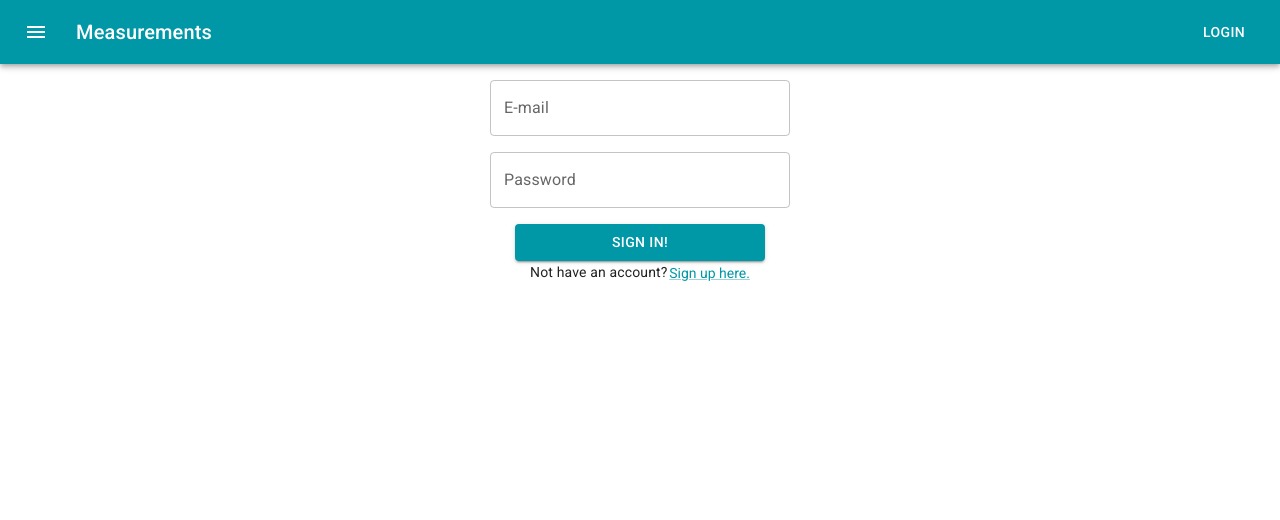
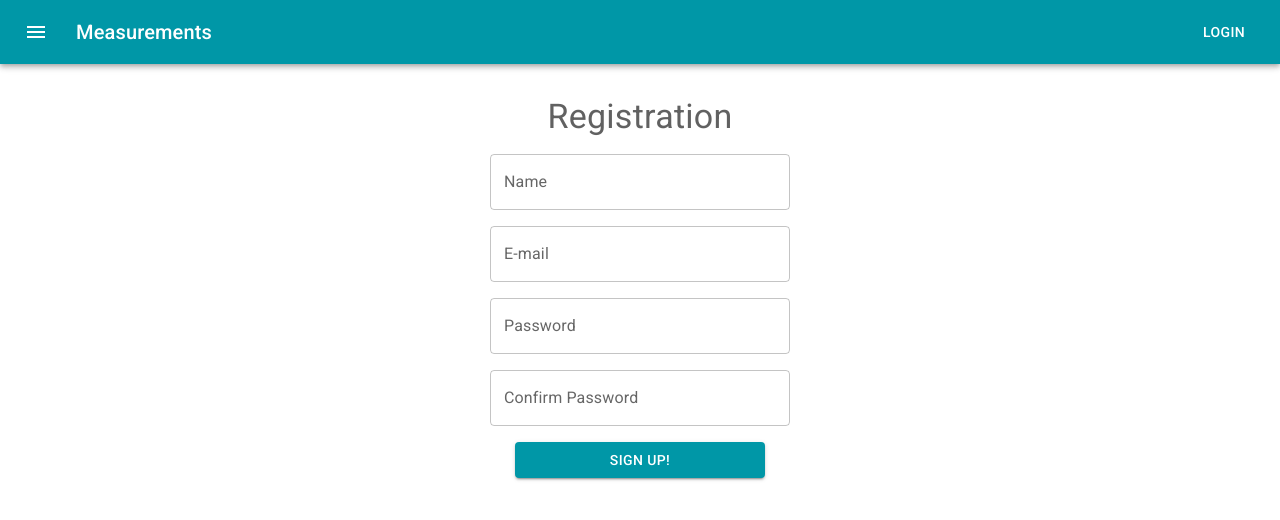
Before and after one commit to ikurowski/measurements, a React (Create React App) app: page /SignUp in a window 1280 px wide. Shown: the top 520 px of the page. Built offline with nearby package versions, Linux system fonts and the light colour scheme; no server answers.

Commit message:
added routing on landing login section

```diff
--- a/package.json
+++ b/package.json
@@ -14,6 +14,7 @@
     "formik": "^2.2.9",
     "react": "^17.0.2",
     "react-dom": "^17.0.2",
+    "react-router-dom": "^6.2.2",
     "react-scripts": "5.0.0",
     "sass": "^1.49.9",
     "web-vitals": "^2.1.4",
--- a/src/components/App.jsx
+++ b/src/components/App.jsx
@@ -13,7 +13,7 @@ import {
 } from '@mui/material';
 import theme from '../theme';
 import NavBar from './NavBar/NavBar';
-import SingUp from './SingUp/SingUp';
+import LandingPage from './LandingPage/LandingPage';
 
 export default function App() {
   return (
@@ -21,7 +21,7 @@ export default function App() {
       <CssBaseline />
       <NavBar />
       <Container maxWidth="sm">
-        <SingUp />
+        <LandingPage />
       </Container>
     </ThemeProvider>
   );
--- /dev/null
+++ b/src/components/LandingPage/LandingPage.jsx
@@ -0,0 +1,17 @@
+/* eslint-disable no-unused-vars */
+import React from 'react';
+import { BrowserRouter as Router, Routes, Route } from 'react-router-dom';
+import SignInForm from '../SignIn/SignInForm';
+import SignUpForm from '../SignUp/SignUpForm';
+
+export default function LandingPage() {
+  return (
+    <Router>
+      <Routes>
+        <Route path="/" element={<SignInForm />} />
+        <Route path="/SignUp" element={<SignUpForm />} />
+      </Routes>
+    </Router>
+
+  );
+}
--- a/src/components/NavBar/NavBar.jsx
+++ b/src/components/NavBar/NavBar.jsx
@@ -25,7 +25,7 @@ export default function NavBar() {
           <Typography variant="h6" component="div" sx={{ flexGrow: 1 }}>
             Measurements
           </Typography>
-          <Button color="inherit">Login</Button>
+          <Button href="/" color="inherit">Login</Button>
         </Toolbar>
       </AppBar>
     </Box>
--- /dev/null
+++ b/src/components/SignIn/SignInForm.jsx
@@ -0,0 +1,80 @@
+/* eslint-disable no-unused-vars */
+import {
+  Button,
+  TextField,
+  Typography,
+  Link,
+} from '@mui/material';
+
+import React from 'react';
+import { useFormik } from 'formik';
+import userValidationSchema from '../../validations/UserValidation';
+import { signIn } from '../../firebase';
+import SignInHeader from './SignInHeader';
+
+export default function SignInForm() {
+  const formik = useFormik({
+    initialValues: {
+      email: '', password: '',
+    },
+    onSubmit: (values) => {
+      console.log(JSON.stringify(values, null, 2));
+      signIn(values.email, values.password);
+    },
+    validationSchema: userValidationSchema,
+  });
+
+  return (
+    <>
+      <SignInHeader />
+      <form align="center" onSubmit={formik.handleSubmit}>
+        <div>
+          <TextField
+            sx={{ minWidth: 300, mt: 2 }}
+            id="emailSignIn"
+            name="email"
+            label="E-mail"
+            variant="outlined"
+            value={formik.values.email}
+            onChange={formik.handleChange}
+            error={formik.touched.email && Boolean(formik.errors.email)}
+            helperText={formik.touched.email && formik.errors.email}
+          />
+        </div>
+        <div>
+          <TextField
+            sx={{ minWidth: 300, mt: 2 }}
+            id="passwordSignIn"
+            name="password"
+            label="Password"
+            type="password"
+            variant="outlined"
+            value={formik.values.password}
+            onChange={formik.handleChange}
+            error={formik.touched.password && Boolean(formik.errors.password)}
+            helperText={formik.touched.password && formik.errors.password}
+          />
+        </div>
+        <Button sx={{ minWidth: 250, mt: 2, mb: 0.2 }} variant="contained" type="submit" id="buttonSignIn">
+          Sign In!
+        </Button>
+        <Typography variant="body2" color>
+          Not have an account?
+          <Link
+            sx={{ pl: 0.2 }}
+            href="/SignUp"
+            type="button"
+            // component="button"
+            // onClick={() => {
+            //   console.info("I'm a button.");
+            // }}
+          >
+            Sign up here.
+          </Link>
+        </Typography>
+      </form>
+
+    </>
+
+  );
+}
--- /dev/null
+++ b/src/components/SignIn/SignInHeader.jsx
@@ -0,0 +1,10 @@
+import React from 'react';
+import { Typography } from '@mui/material';
+
+export default function SignInHeader() {
+  return (
+    <Typography variant="h4" align="center" sx={{ mt: 4 }}>
+      Nice to see you!
+    </Typography>
+  );
+}
--- /dev/null
+++ b/src/components/SignUp/SignUpForm.jsx
@@ -0,0 +1,91 @@
+/* eslint-disable no-unused-vars */
+import React from 'react';
+import {
+  Button,
+  TextField,
+  Typography,
+  Link,
+} from '@mui/material';
+import { useFormik } from 'formik';
+import userValidationSchema from '../../validations/UserValidation';
+import { signUp } from '../../firebase';
+import SignUpHeader from './SignUpHeader';
+
+export default function SignUpForm() {
+  const formik = useFormik({
+    initialValues: {
+      name: '', email: '', password: '', confirmPassword: '',
+    },
+    onSubmit: (values) => {
+      console.log(JSON.stringify(values, null, 2));
+      signUp(values.email, values.password);
+    },
+    validationSchema: userValidationSchema,
+  });
+
+  return (
+    <>
+      <SignUpHeader />
+      <form align="center" onSubmit={formik.handleSubmit}>
+        <div>
+          <TextField
+            sx={{ minWidth: 300, mt: 2 }}
+            id="name"
+            name="name"
+            label="Name"
+            variant="outlined"
+            value={formik.values.name}
+            onChange={formik.handleChange}
+            error={formik.touched.name && Boolean(formik.errors.name)}
+            helperText={formik.touched.name && formik.errors.name}
+          />
+        </div>
+        <div>
+          <TextField
+            sx={{ minWidth: 300, mt: 2 }}
+            id="emailSignUp"
+            name="email"
+            label="E-mail"
+            variant="outlined"
+            value={formik.values.email}
+            onChange={formik.handleChange}
+            error={formik.touched.email && Boolean(formik.errors.email)}
+            helperText={formik.touched.email && formik.errors.email}
+          />
+        </div>
+        <div>
+          <TextField
+            sx={{ minWidth: 300, mt: 2 }}
+            id="passwordSignUp"
+            name="password"
+            label="Password"
+            type="password"
+            variant="outlined"
+            value={formik.values.password}
+            onChange={formik.handleChange}
+            error={formik.touched.password && Boolean(formik.errors.password)}
+            helperText={formik.touched.password && formik.errors.password}
+          />
+        </div>
+        <div>
+          <TextField
+            sx={{ minWidth: 300, mt: 2 }}
+            id="confirmPassword"
+            name="confirmPassword"
+            label="Confirm Password"
+            type="password"
+            variant="outlined"
+            value={formik.values.confirmPassword}
+            onChange={formik.handleChange}
+            error={formik.touched.confirmPassword && Boolean(formik.errors.confirmPassword)}
+            helperText={formik.touched.confirmPassword && formik.errors.confirmPassword}
+          />
+        </div>
+
+        <Button sx={{ minWidth: 250, mt: 2, mb: 0.2 }} variant="contained" type="submit" id="buttonSignUp">
+          Sign up!
+        </Button>
+      </form>
+    </>
+  );
+}
--- /dev/null
+++ b/src/components/SignUp/SignUpHeader.jsx
@@ -0,0 +1,10 @@
+import React from 'react';
+import { Typography } from '@mui/material';
+
+export default function SignUpHeader() {
+  return (
+    <Typography variant="h4" align="center" sx={{ mt: 4 }}>
+      Registration
+    </Typography>
+  );
+}
--- a/src/components/SingUp/SingUp.jsx
+++ /dev/null
@@ -1,70 +0,0 @@
-/* eslint-disable no-unused-vars */
-import React from 'react';
-import {
-  Button,
-  TextField,
-  Typography,
-  Link,
-} from '@mui/material';
-import { useFormik, Formik } from 'formik';
-import userValidationSchema from '../../validations/UserValidation';
-
-export default function SingUp() {
-  const formik = useFormik({
-    initialValues: { email: '', password: '' },
-    onSubmit: (values) => {
-      console.log(JSON.stringify(values));
-      // alert(JSON.stringify(values, null, 2));
-    },
-    validationSchema: userValidationSchema,
-  });
-
-  return (
-    <form align="center" onSubmit={formik.handleSubmit}>
-      <div>
-        <TextField
-          sx={{ minWidth: 300, mt: 2 }}
-          id="email"
-          name="email"
-          label="E-mail"
-          variant="outlined"
-          value={formik.values.email}
-          onChange={formik.handleChange}
-          error={formik.touched.email && Boolean(formik.errors.email)}
-          helperText={formik.touched.email && formik.errors.email}
-        />
-      </div>
-      <div>
-        <TextField
-          sx={{ minWidth: 300, mt: 2 }}
-          id="password"
-          name="password"
-          label="Password"
-          type="password"
-          variant="outlined"
-          value={formik.values.password}
-          onChange={formik.handleChange}
-          error={formik.touched.password && Boolean(formik.errors.password)}
-          helperText={formik.touched.password && formik.errors.password}
-        />
-      </div>
-
-      <Button sx={{ minWidth: 250, mt: 2, mb: 0.2 }} variant="contained" type="submit" id="button">
-        Sign in!
-      </Button>
-      <Typography variant="body2" color>
-        Not have an account?
-        <Link
-          sx={{ pl: 0.2 }}
-          href="#button"
-          component="button"
-          onClick={() => {
-            console.info("I'm a button.");
-          }}
-        >
-          Sign up here.
-        </Link>
-      </Typography>
-    </form>
-  );
-}
--- a/src/firebase.js
+++ b/src/firebase.js
@@ -1,5 +1,6 @@
-import initializeApp from 'firebase/app';
-import 'firebase/auth';
+/* eslint-disable no-unused-vars */
+import { initializeApp } from 'firebase/app';
+import { getAuth, createUserWithEmailAndPassword, signInWithEmailAndPassword } from 'firebase/auth';
 
 const firebaseConfig = {
   apiKey: process.env.REACT_APP_FIREBASE_API_KEY,
@@ -12,3 +13,24 @@ const firebaseConfig = {
 
 // Initialize Firebase
 const app = initializeApp(firebaseConfig);
+
+export const auth = getAuth();
+
+export async function signUp(email, password) {
+  try {
+    const user = await createUserWithEmailAndPassword(auth, email, password);
+    console.log(user);
+  } catch (error) {
+    console.log(error.message);
+  }
+}
+
+export async function signIn(email, password) {
+  try {
+    const user = await signInWithEmailAndPassword(auth, email, password);
+    console.log(user);
+  } catch (error) {
+    console.log(error.message);
+  }
+}
+// export async function LagOut(email, password) {}
--- a/src/theme.js
+++ b/src/theme.js
@@ -1,8 +1,11 @@
 import { createTheme } from '@mui/material';
-import { cyan, yellow } from '@mui/material/colors';
+import { cyan, yellow, grey } from '@mui/material/colors';
 
 const theme = createTheme({
   palette: {
+    text: {
+      primary: grey[700],
+    },
     primary: {
       main: cyan[700],
     },
--- a/src/validations/UserValidation.js
+++ b/src/validations/UserValidation.js
@@ -1,8 +1,10 @@
 import * as Yup from 'yup';
 
 const userValidationSchema = Yup.object({
+  name: Yup.string().required('Name required').min(2, 'Name must be at least 2 characters long'),
   email: Yup.string().email('Proper E-mail required').required('E-mail required'),
   password: Yup.string().required('Please Enter your password').min(6, 'Password must be at least 6 characters long'),
+  confirmPassword: Yup.string().required('Please confirm your password').oneOf([Yup.ref('password'), null], 'Passwords must match'),
 });
 
 export default userValidationSchema;
```
Also changed, not shown: 1 other file (tests, documents, lock files or other folders).
